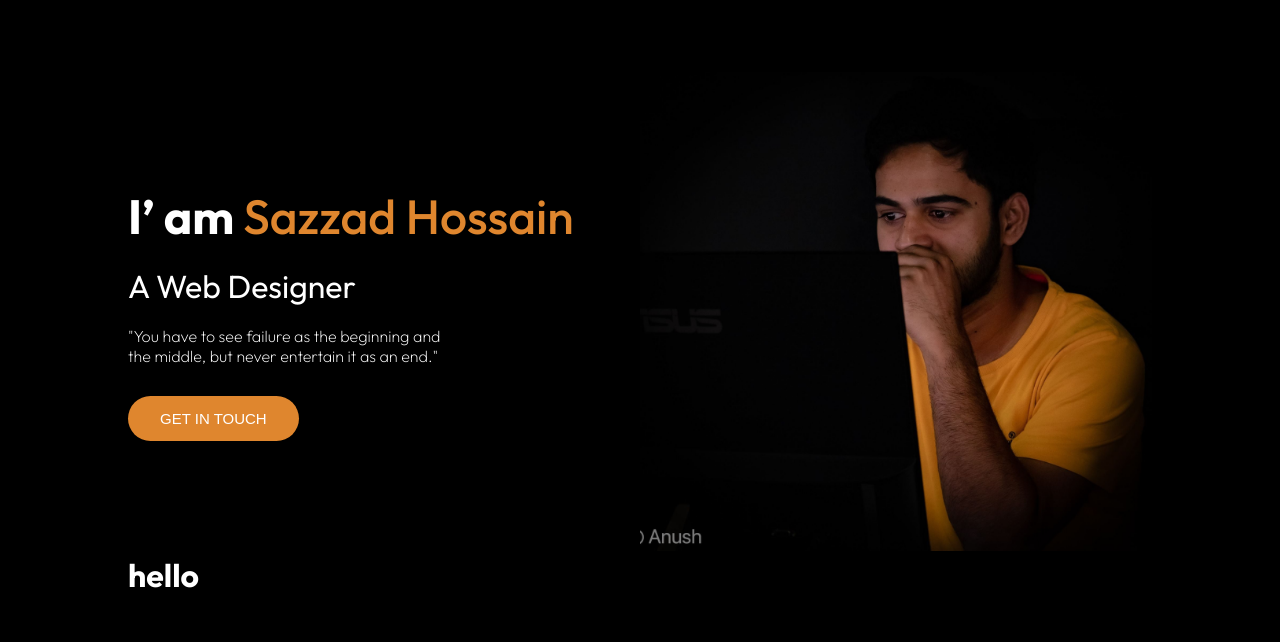
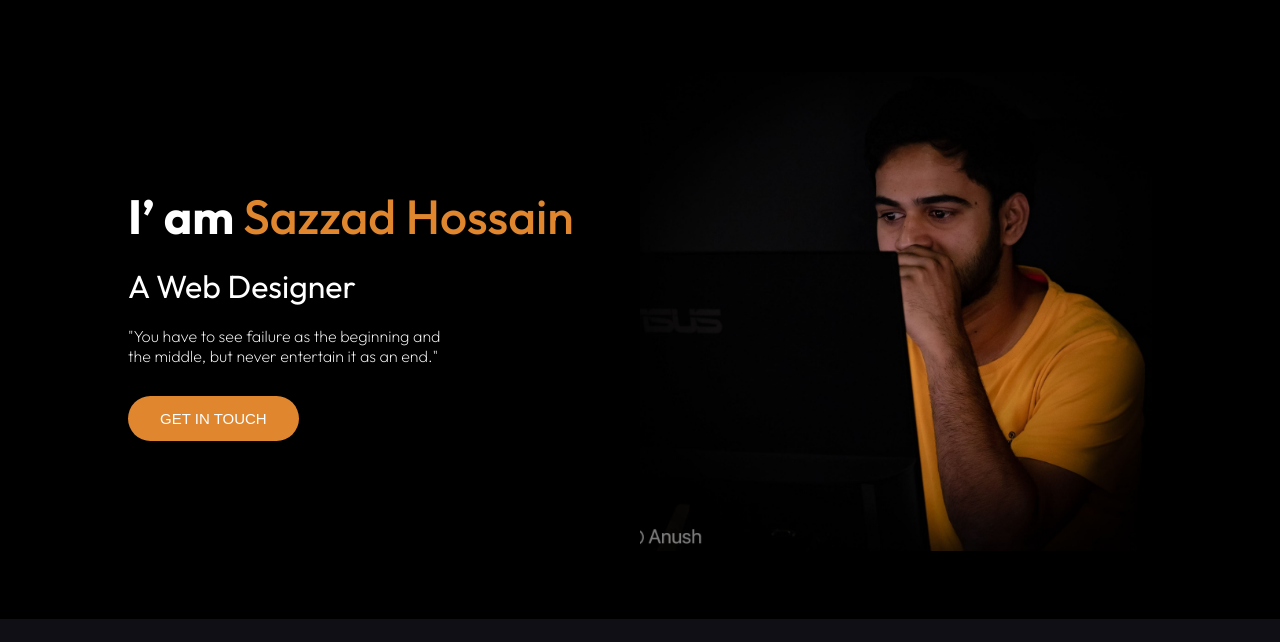
Before and after one commit to SAZZADHOSSAIN111/sazzadhossain.net, a plain HTML site: page index.html in a window 1280 px wide. Shown: the part 82-724 px from the top of the page. Drawn offline with Linux system fonts and the light colour scheme.

Commit message:
section update

```diff
--- a/index.html
+++ b/index.html
@@ -40,11 +40,6 @@
         <div class="right-hero">
             <img src="images/hero-image.png" alt="">
         </div>
-
-        <div>
-            <h1 style="color: white;">hello</h1>
-        </div>
-
     </div>
 
     <div class="aboutme">
```
